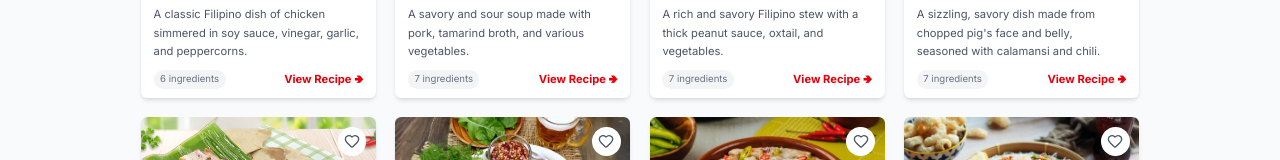
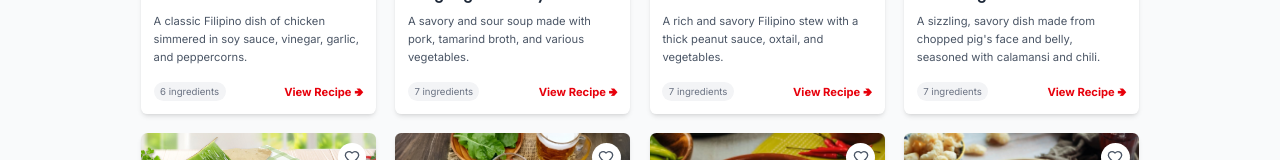
Before and after one commit to bmsj23/pinoy-recipe-finder, a React (Vite) app: page / in a window 1280 px wide. Shown: the part 518-678 px from the top of the page. Built offline with nearby package versions, Linux system fonts and the light colour scheme.

Commit message:
feat: increase recipe card height

```diff
--- a/src/components/RecipeCard.jsx
+++ b/src/components/RecipeCard.jsx
@@ -16,15 +16,16 @@ const RecipeCard = ({ recipe, from = "recipes" }) => {
   const isRecipeFavorite = isFavorite(recipe.id);
   return (
     <div className="group">
-      <div className="bg-white rounded-lg shadow-md overflow-hidden hover:shadow-xl hover:bg-gray-50 transition-all duration-300 transform hover:-translate-y-1 h-90 flex flex-col">
-        <div className="relative h-48 overflow-hidden flex-shrink-0">
+      <div className="bg-white rounded-lg shadow-md overflow-hidden hover:shadow-xl hover:bg-gray-50 transition-all duration-300 transform hover:-translate-y-1 h-95 flex flex-col">
+        <div className="relative h-50 overflow-hidden flex-shrink-0">
           <img
             src={recipe.image}
             alt={recipe.name}
             className="w-full h-full object-cover object-center hover:scale-105 transition-transform duration-300"
             onError={(e) => {
               e.target.src = "/assets/placeholder-recipe.svg";
-            }} />
+            }}
+          />
 
           {/* Favorites Heart Button */}
           <button
@@ -41,7 +42,8 @@ const RecipeCard = ({ recipe, from = "recipes" }) => {
           <h3 className="text-lg font-semibold text-gray-800 mb-2 group-hover:text-red-600 transition-colors duration-200 font-heading">{recipe.name}</h3>
           <p className="text-gray-600 text-sm line-clamp-3 leading-relaxed flex-grow font-body">{recipe.description}</p>
 
-          <div className="mt-3 flex items-center justify-between">
+          {/* --- FIX: Added pt-4 for spacing --- */}
+          <div className="mt-auto pt-4 flex items-center justify-between">
             <span className="text-xs text-gray-500 bg-gray-100 px-2 py-1 rounded-full font-body">{recipe.ingredients?.length || 0} ingredients</span>
             <Link to={`/recipe/${recipe.id}`} state={{ from }} className="text-red-600 text-sm font-bold group-hover:text-red-700 font-body">
               View Recipe 🢂
```
